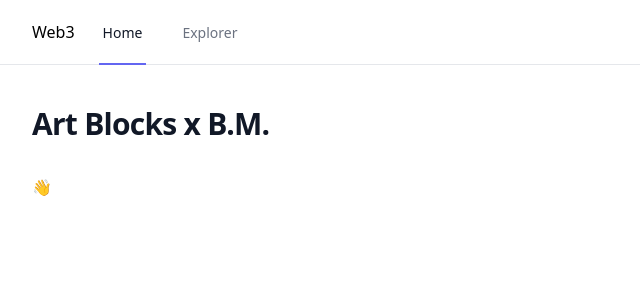
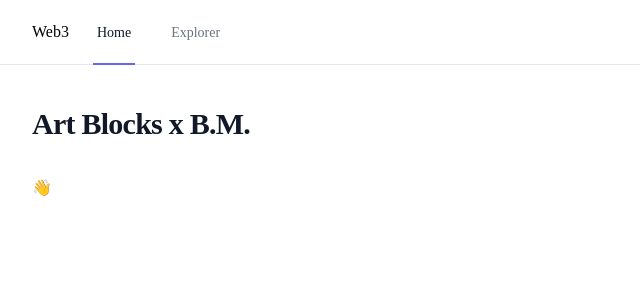
Before and after one commit to bartomolina/codart, a Next.js app: page / in a window 1280 px wide. Shown: the top 300 px of the page, without its empty margins (0-640 px from the left). Built offline with nearby package versions, Linux system fonts and the light colour scheme.

Commit message:
Added google fonts

```diff
--- a/components/active-link.tsx
+++ b/components/active-link.tsx
@@ -8,7 +8,7 @@
   inactiveClassName?: string;
 };
 
-const ActiveLink = ({ children, activeClassName, inactiveClassName, className, ...props }: PropsWithChildren<ActiveLinksProps>) => {
+const ActiveLink = ({ children, activeClassName, inactiveClassName = "", className, ...props }: PropsWithChildren<ActiveLinksProps>) => {
   const { asPath, isReady } = useRouter();
   const [computedClassName, setComputedClassName] = useState(className);
 
--- a/package.json
+++ b/package.json
@@ -13,7 +13,7 @@
   "dependencies": {
     "@headlessui/react": "^1.7.6",
     "@heroicons/react": "^2.0.13",
-    "@next/font": "13.0.7",
+    "@next/font": "^13.0.7",
     "@types/node": "18.11.15",
     "@types/react": "18.0.26",
     "@types/react-dom": "18.0.9",
--- a/pages/_app.tsx
+++ b/pages/_app.tsx
@@ -2,10 +2,12 @@
 import type { AppProps } from "next/app";
 import Layout from "../components/layout";
 
-export default function App({ Component, pageProps }: AppProps) {
+const App = ({ Component, pageProps }: AppProps) => {
   return (
     <Layout>
       <Component {...pageProps} />
     </Layout>
   );
 }
+
+export default App;
--- a/pages/explorer/collection/[id].tsx
+++ b/pages/explorer/collection/[id].tsx
@@ -0,0 +1,5 @@
+const CollectionItem = () => {
+
+}
+
+export default CollectionItem;
--- a/pages/index.tsx
+++ b/pages/index.tsx
@@ -1,6 +1,12 @@
 import Head from "next/head";
 import CollectionDetails from "../components/collection-details";
 import CollectionsList from "../components/collections";
+import { Inter } from '@next/font/google';
+
+const inter = Inter({
+  subsets: ['latin'],
+  variable: '--font-inter',
+});
 
 export default function Home() {
   return (
@@ -14,7 +20,7 @@
           <h1 className="text-3xl font-bold leading-tight tracking-tight text-gray-900">Art Blocks x B.M.</h1>
         </div>
       </header>
-      <main>
+      <main  className={`${inter.variable} font-sans`}>
         <div className="mx-auto max-w-7xl sm:px-6 lg:px-8">
           <div className="px-4 py-8 sm:px-0">
             👋
--- a/tailwind.config.js
+++ b/tailwind.config.js
@@ -6,7 +6,11 @@
     "./components/**/*.{js,ts,jsx,tsx}",
   ],
   theme: {
-    extend: {},
+    extend: {
+      fontFamily: {
+        sans: ['var(--font-inter)']
+      },
+    },
   },
   plugins: [],
 }
```
Also changed, not shown: 1 other file (tests, documents, lock files or other folders).
